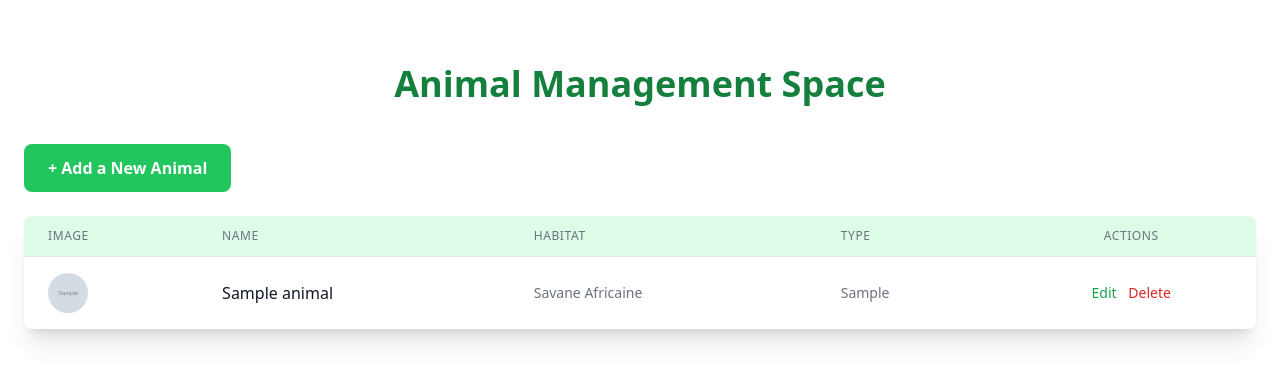
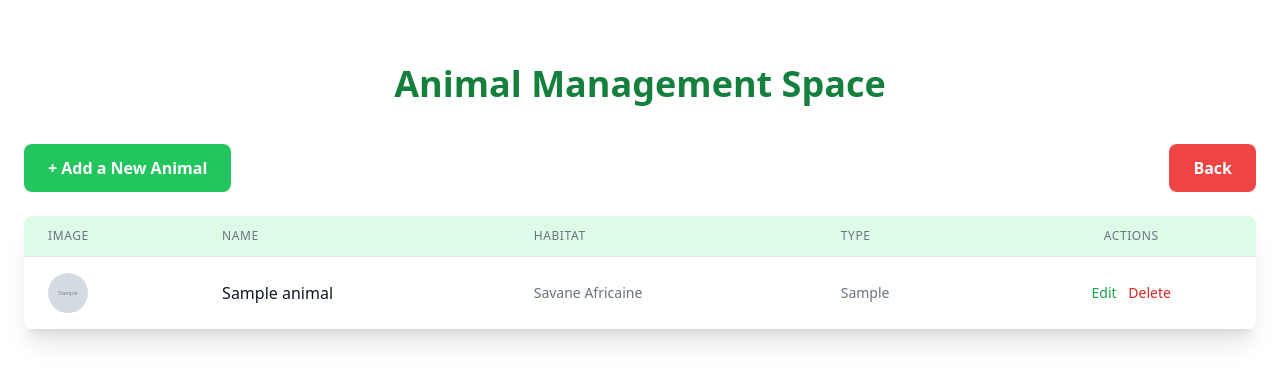
Before and after one commit to Achraf-agourram/Zoo-Encyclopedie, a PHP site: page /educator.php in a window 1280 px wide. Shown: the top 383 px of the page. Run offline with PHP 8.4, Linux system fonts and the light colour scheme; data comes from the database, SQL or seed files in the repository; tables that the repository leaves empty hold one stand-in row (values such as "Sample post"); grey boxes marked "Sample" are stand-in pictures; some libraries are stand-ins or nearby versions.

Commit message:
added the feature when the user upload the image it downloaded automatically to the server

```diff
--- a/educator.php
+++ b/educator.php
@@ -1,10 +1,15 @@
 <?php
 include("global.php");
+if(isset($_POST['back'])){
+    header("Location: index.php");
+    exit();
+}
 if(isset($_POST['addAnimal'])){
     $name = $_POST['name'];
     $habitat = $_POST['habitat_id'];
     $diet = $_POST['type_alimentaire'];
-    $image = $_POST['image'];
+    $image = $_FILES['image']['name'];
+    move_uploaded_file($_FILES['image']['tmp_name'], "images/" . $image);
     mysqli_query($database, "INSERT INTO animal (name_animal, type_alimentaire, image_animal, habitat_id) VALUES ('$name', '$diet', '$image', $habitat);");
 }
 get_animals("SELECT name_animal, image_animal, type_alimentaire, Habitat.name_hab FROM Animal JOIN Habitat ON Animal.habitat_id = Habitat.id_hab;");
@@ -19,17 +24,21 @@ get_animals("SELECT name_animal, image_animal, type_alimentaire, Habitat.name_ha
 </head>
 
 <body>
-    <div class="container mx-auto p-6 bg-white rounded-lg my-10" id="gestion">
+    <div class="mx-auto p-6 bg-white rounded-lg my-10" id="gestion">
         <h2 class="text-4xl font-extrabold text-green-700 mb-10 text-center"><?= $dict[$currentLang][18]?></h2>
 
-        <button onclick="document.getElementById('form-ajout').classList.toggle('hidden')"
-            class="bg-green-500 text-white font-bold px-6 py-3 rounded-lg hover:bg-green-600 transition duration-300 mb-6 flex items-center">
-            + <?= $dict[$currentLang][19]?>
-        </button>
+        <div class="flex justify-between">
+            <button onclick="document.getElementById('form-ajout').classList.toggle('hidden')"
+                class="bg-green-500 text-white font-bold px-6 py-3 rounded-lg hover:bg-green-600 transition duration-300 mb-6 flex items-center">
+                + <?= $dict[$currentLang][19]?>
+            </button>
+            <form method="post"><button type="submit" name="back" class="bg-red-500 text-white font-bold px-6 py-3 rounded-lg hover:bg-red-600 transition duration-300 mb-6 flex items-center"><?= $dict[$currentLang][30]?></button></form>
+        </div>
+
 
         <div id="form-ajout" class="bg-green-50 p-6 rounded-lg shadow-inner mb-8 hidden">
             <h3 class="text-2xl font-semibold text-green-700 mb-4"><?= $dict[$currentLang][20]?></h3>
-            <form method="POST" class="grid grid-cols-1 md:grid-cols-2 gap-6">
+            <form method="POST" class="grid grid-cols-1 md:grid-cols-2 gap-6" enctype="multipart/form-data">
                 <div>
                     <label for="nom" class="block text-sm font-medium text-gray-700"><?= $dict[$currentLang][21]?> :</label>
                     <input type="text" name="name" required class="mt-1 w-full p-2 border border-gray-300 rounded-md">
--- a/global.php
+++ b/global.php
@@ -1,7 +1,7 @@
 <?php
 $dict = [
-    "fr" => ["Mon Petit Zoo", "Accès Educateurs", "Découvre les Animaux du Zoo !", "Filtrer les Animaux", "Habitat", "Tous les Habitats", "Savane", "Forêt", "Aquatique", "Régime Alimentaire", "Tous les Régimes", "Carnivore", "Herbivore", "Omnivore", "Appliquer les Filtres", "Habitat", "Régime", "Changer la langue", "Espace de Gestion des Animaux", "Ajouter un Nouvel Animal", "Formulaire Animal", "Nom de l'animal", "Image de l'animal", "Enregistrer l'Animal", "Annuler", "Nom", "Type alimentaire", "Modifier", "Supprimer", "Espace éducateur"],
-    "en" => ["My Little Zoo", "Educators Access", "Discover the Zoo Animals!", "Filter Animals", "Habitat", "All Habitats", "Savana", "Forest", "Aquatic", "Diet", "All Diets", "Carnivore", "Herbivore", "Omnivore", "Apply Filters", "Habitat", "Diet", "Change language", "Animal Management Space", "Add a New Animal", "Animal Form", "Animal Name", "Animal Image", "Save Animal", "Cancel", "Name", "Type", "Edit", "Delete", "Educator Space"]
+    "fr" => ["Mon Petit Zoo", "Accès Educateurs", "Découvre les Animaux du Zoo !", "Filtrer les Animaux", "Habitat", "Tous les Habitats", "Savane", "Forêt", "Aquatique", "Régime Alimentaire", "Tous les Régimes", "Carnivore", "Herbivore", "Omnivore", "Appliquer les Filtres", "Habitat", "Régime", "Changer la langue", "Espace de Gestion des Animaux", "Ajouter un Nouvel Animal", "Formulaire Animal", "Nom de l'animal", "Image de l'animal", "Enregistrer l'Animal", "Annuler", "Nom", "Type alimentaire", "Modifier", "Supprimer", "Espace éducateur", "Retour"],
+    "en" => ["My Little Zoo", "Educators Access", "Discover the Zoo Animals!", "Filter Animals", "Habitat", "All Habitats", "Savana", "Forest", "Aquatic", "Diet", "All Diets", "Carnivore", "Herbivore", "Omnivore", "Apply Filters", "Habitat", "Diet", "Change language", "Animal Management Space", "Add a New Animal", "Animal Form", "Animal Name", "Animal Image", "Save Animal", "Cancel", "Name", "Type", "Edit", "Delete", "Educator Space", "Back"]
 ];
 
 $database = mysqli_connect("localhost", "root", "", "zoo_enclopedie");
```
Also changed, not shown: images/shark.jpg (added).
